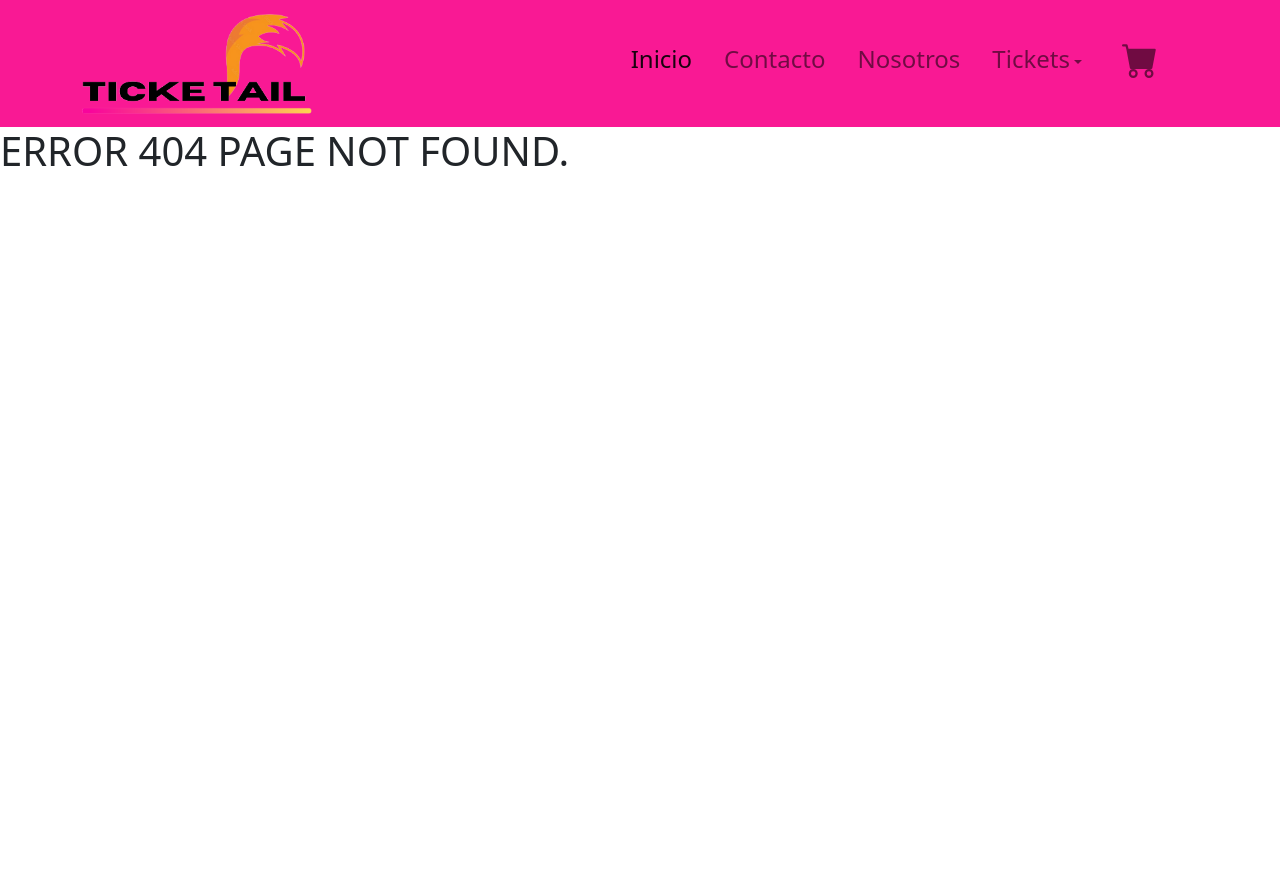
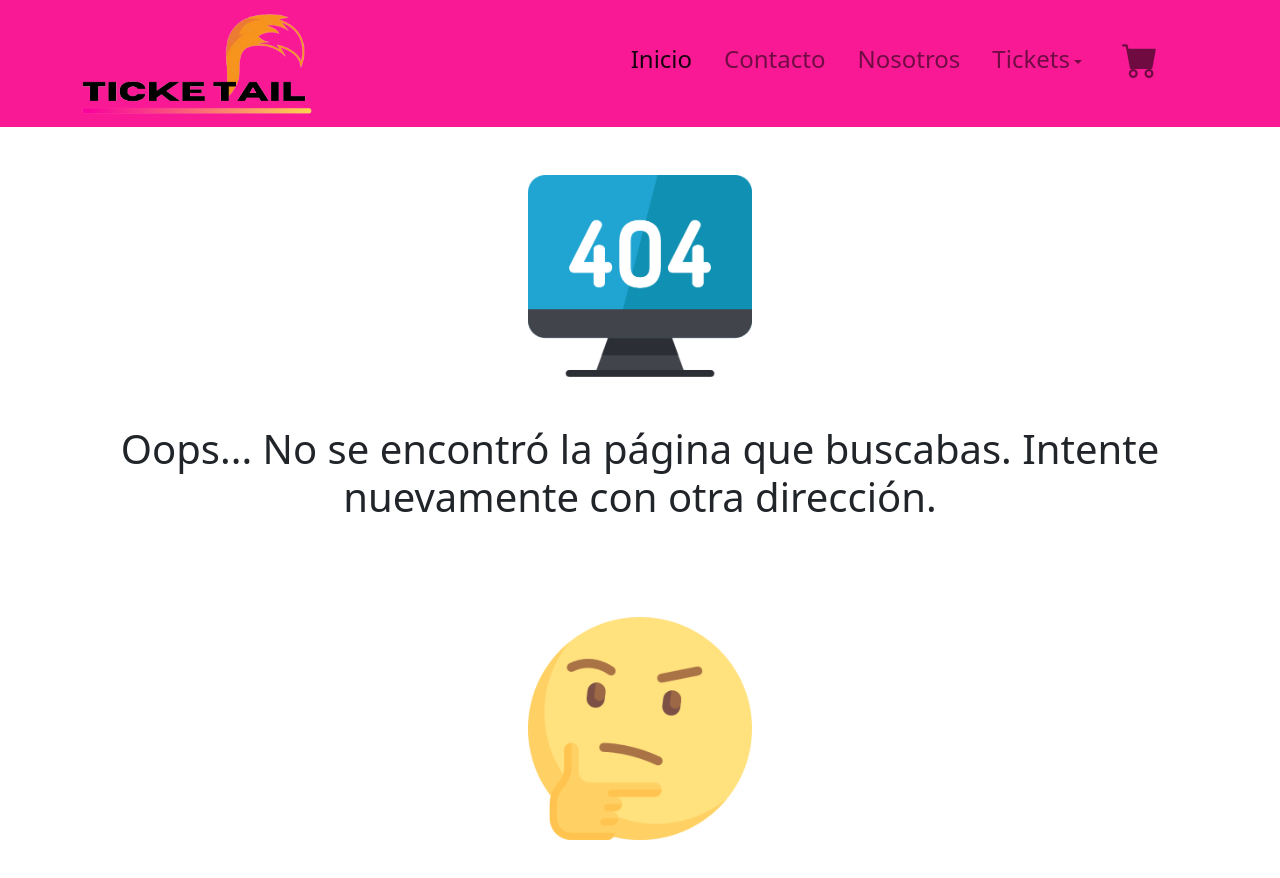
Before and after one commit to julietazara/ticketail_JulietaMonaco, a React (Create React App) app: page /404 in a window 1280 px wide. Before the commit this address had no page. Shown: the top 878 px of the page. Before the commit the page ends 800 px from the top, so only its background shows below. Built offline with nearby package versions, Linux system fonts and the light colour scheme.

Commit message:
Mejorada página de Error 404.

```diff
--- a/src/components/NotFound/NotFound.js
+++ b/src/components/NotFound/NotFound.js
@@ -1,9 +1,14 @@
-import React from 'react'
+import React from 'react';
+import error from '../../assets/images/error-404.png';
+import think from '../../assets/images/thinking.png';
+import "./notFound.css";
 
 export const NotFound = () => {
     return (
-        <div>
-            <h1>ERROR 404 PAGE NOT FOUND.</h1>
+        <div className="container my-5 text-center">
+            <img src={error} className="imagen" alt="Imagen."/>
+            <h1 className="my-5">Oops... No se encontró la página que buscabas. Intente nuevamente con otra dirección.</h1>
+            <img src={think} className="imagen my-5" alt="Imagen."/>
         </div>
     );
 }
--- /dev/null
+++ b/src/components/NotFound/notFound.css
@@ -0,0 +1,3 @@
+.imagen{
+    width: 20%;
+}
--- a/src/components/Pages/ItemListContainer/ItemListContainer.js
+++ b/src/components/Pages/ItemListContainer/ItemListContainer.js
@@ -30,7 +30,6 @@ export const ItemListContainer = ({ greeting }) => {
                 { loading ?
                     <h5>Cargando...</h5>
                         :
-                    //tickets.map( ticket  => <ItemList ticket = {ticket ? ticket : true} key={ticket.id}/>)
                     <ItemList tickets = {tickets}/>
                 }
             </div>
```
Also changed, not shown: src/assets/images/error-404.png (added), src/assets/images/thinking.png (added).
